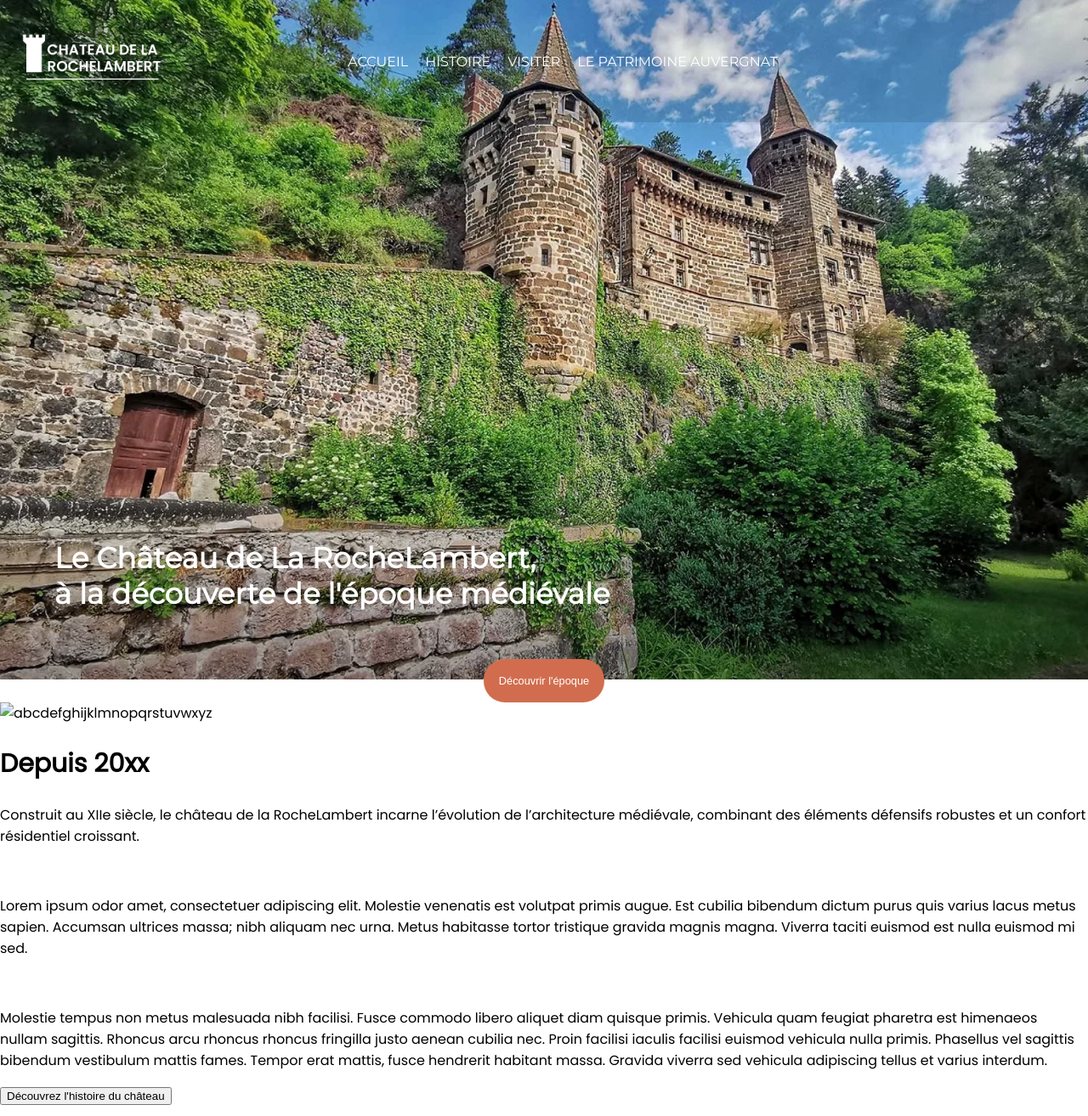
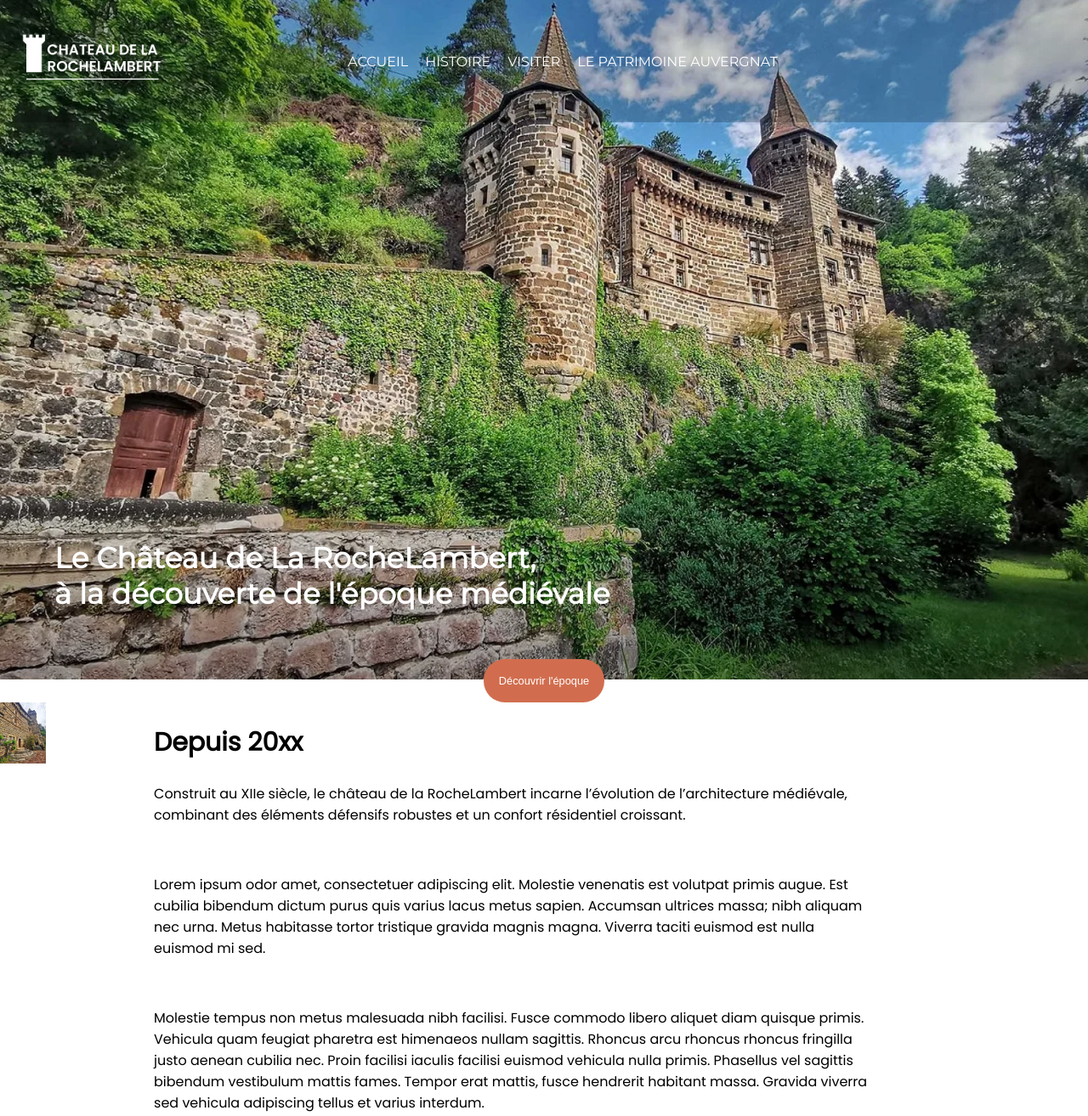
Before and after one commit to Maanaaa/MMI1-SAE105, a plain HTML site: page index.html in a window 1280 px wide. Shown: the top 1314 px of the page at 85% size. Drawn offline with Linux system fonts and the light colour scheme.

Commit message:
mise en page des éléments de la première section

```diff
--- a/css/style.css
+++ b/css/style.css
@@ -48,7 +48,7 @@ nav {
     width: 100%;
     text-transform: uppercase;
     font-family: 'Montserrat', sans-serif;
-    background: rgba(0, 0, 0, 0.1);
+    background: rgba(0, 0, 0, 0.2);
     height: 18vh;
 }
 
@@ -164,6 +164,17 @@ header > div > h1 {
     font-size: 0.8em;
 }
 
+#castleDiscovering{
+    display: flex;
+    flex-direction: row;
+    width: 80%;
+    justify-content: center;
+}
+
+#castleDiscovering > div > img{
+    width: 30%;
+}
+
 
 
 /******* FOOTER *******/
--- a/index.html
+++ b/index.html
@@ -34,11 +34,10 @@
             <button>Découvrir l'époque</button>
         </div>
         <section id="castleDiscovering">
-
             <div>
-                <img src="img/since.png" alt="abcdefghijklmnopqrstuvwxyz">
+                <img src="img/entree_chateau.webp" alt="Photo de l'entrée du château de La RocheLambert">
             </div>
-            <div>
+            <div class="right">
                 <h2>Depuis 20xx</h2>
                 <p>Construit au XIIe siècle, le château de la RocheLambert incarne l’évolution de l’architecture
                     médiévale, combinant des éléments défensifs robustes et un confort résidentiel croissant.
```
Also changed, not shown: img/entree_chateau.webp (added).
